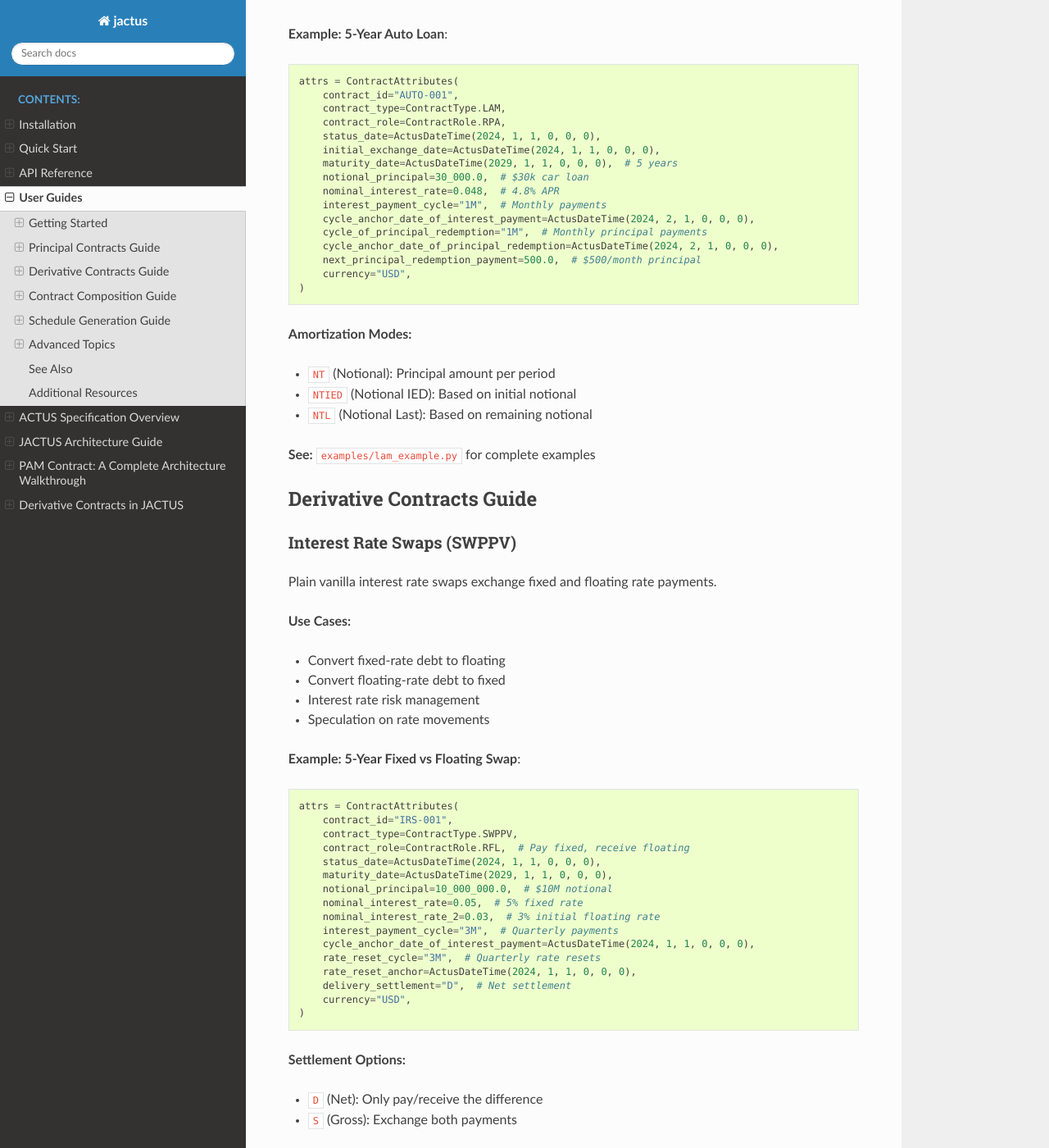
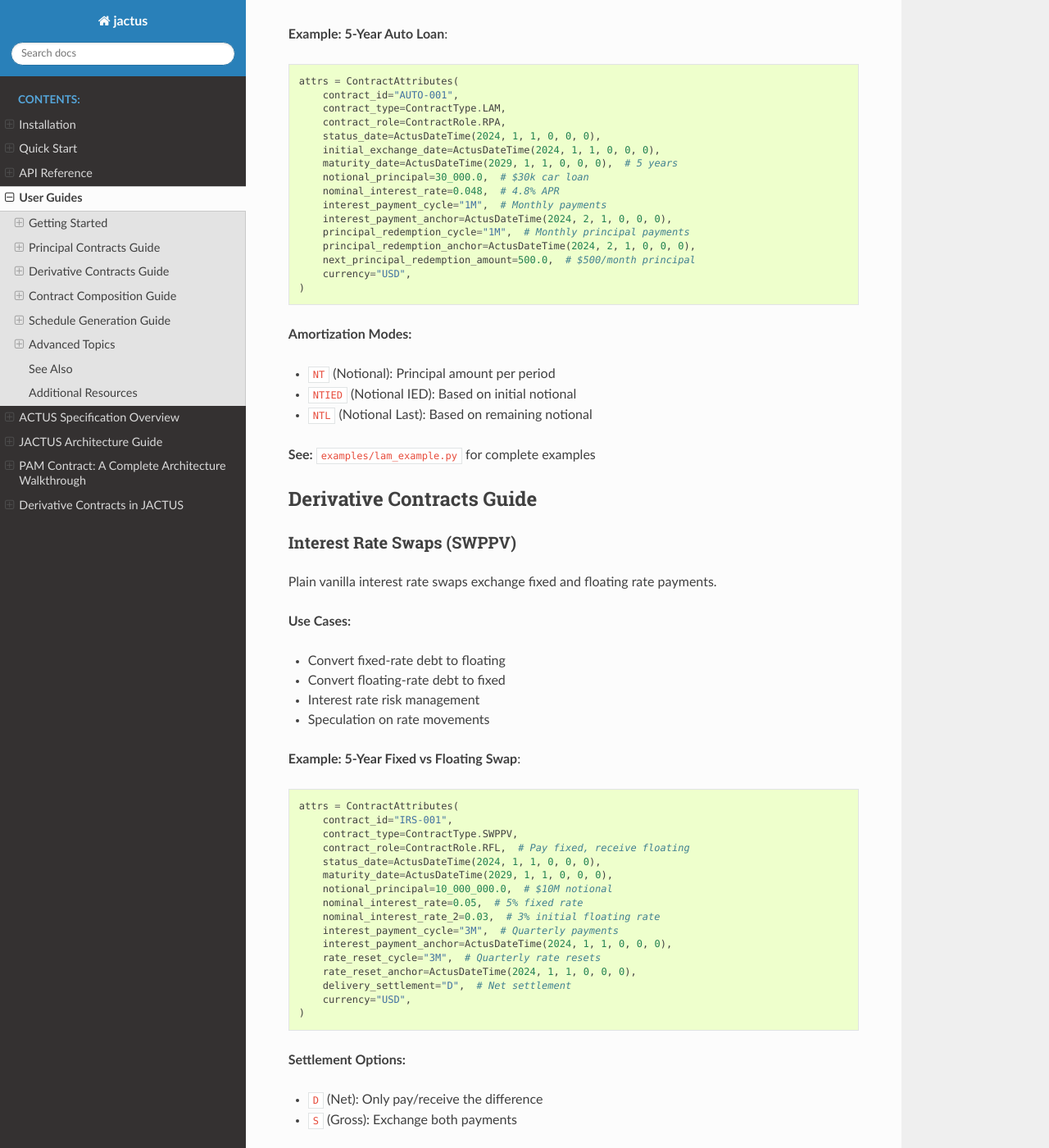
Before and after one commit to pedronahum/JACTUS, a Sphinx documentation site: the page built from docs/guides/index.rst, in a window 1280 px wide and 1400 px high, scrolled down 3351 px. Shown: the whole window at 82% size. Built offline with Sphinx 7.4.7 and the Read the Docs theme 3.1.0, drawn with Linux system fonts in a browser that asks for light colours; some of the changed text lies outside the part shown.

Commit message:
fix: correct field names in docs and examples
- interest_payment_anchor (was cycle_anchor_date_of_interest_payment)
- next_principal_redemption_amount (was next_principal_redemption_payment)
- principal_redemption_cycle (was principal_redemption_cycle_anchor)

Affected files: ARCHITECTURE.md, derivatives.md, quickstart.rst,
guides/index.rst, interest_rate_swap_example.py,
cross_currency_basis_swap_example.py, README.md version bump

```diff
--- a/docs/guides/index.rst
+++ b/docs/guides/index.rst
@@ -116,7 +116,7 @@ Principal at Maturity contracts are interest-only loans where principal is repai
         nominal_interest_rate=0.06,  # 6% annual
         day_count_convention=DayCountConvention.A360,
         interest_payment_cycle="1M",  # Monthly payments
-        cycle_anchor_date_of_interest_payment=ActusDateTime(2024, 2, 1, 0, 0, 0),
+        interest_payment_anchor=ActusDateTime(2024, 2, 1, 0, 0, 0),
         end_of_month_convention=EndOfMonthConvention.EOM,
         currency="USD",
     )
@@ -167,10 +167,10 @@ Linear amortizer contracts have fixed principal payments plus decreasing interes
         notional_principal=30_000.0,  # $30k car loan
         nominal_interest_rate=0.048,  # 4.8% APR
         interest_payment_cycle="1M",  # Monthly payments
-        cycle_anchor_date_of_interest_payment=ActusDateTime(2024, 2, 1, 0, 0, 0),
-        cycle_of_principal_redemption="1M",  # Monthly principal payments
-        cycle_anchor_date_of_principal_redemption=ActusDateTime(2024, 2, 1, 0, 0, 0),
-        next_principal_redemption_payment=500.0,  # $500/month principal
+        interest_payment_anchor=ActusDateTime(2024, 2, 1, 0, 0, 0),
+        principal_redemption_cycle="1M",  # Monthly principal payments
+        principal_redemption_anchor=ActusDateTime(2024, 2, 1, 0, 0, 0),
+        next_principal_redemption_amount=500.0,  # $500/month principal
         currency="USD",
     )
 
@@ -209,7 +209,7 @@ Plain vanilla interest rate swaps exchange fixed and floating rate payments.
         nominal_interest_rate=0.05,  # 5% fixed rate
         nominal_interest_rate_2=0.03,  # 3% initial floating rate
         interest_payment_cycle="3M",  # Quarterly payments
-        cycle_anchor_date_of_interest_payment=ActusDateTime(2024, 1, 1, 0, 0, 0),
+        interest_payment_anchor=ActusDateTime(2024, 1, 1, 0, 0, 0),
         rate_reset_cycle="3M",  # Quarterly rate resets
         rate_reset_anchor=ActusDateTime(2024, 1, 1, 0, 0, 0),
         delivery_settlement="D",  # Net settlement
--- a/docs/quickstart.rst
+++ b/docs/quickstart.rst
@@ -51,7 +51,7 @@ Complete Example
         nominal_interest_rate=0.05,  # 5% annual interest
         day_count_convention=DayCountConvention.A360,  # Actual/360
         interest_payment_cycle="3M",  # Quarterly payments
-        cycle_anchor_date_of_interest_payment=ActusDateTime(2024, 4, 1, 0, 0, 0),
+        interest_payment_anchor=ActusDateTime(2024, 4, 1, 0, 0, 0),
         end_of_month_convention=EndOfMonthConvention.SD,  # Same day
         currency="USD",
     )
@@ -200,8 +200,8 @@ Try Different Contract Types
     attrs = ContractAttributes(
         contract_type=ContractType.LAM,
         # ... same basic parameters ...
-        cycle_of_principal_redemption="3M",
-        next_principal_redemption_payment=5_000.0,  # $5k per quarter
+        principal_redemption_cycle="3M",
+        next_principal_redemption_amount=5_000.0,  # $5k per quarter
     )
 
 **Interest Rate Swap (SWPPV)**::
```
Also changed, not shown: README.md (+1 -1 lines), docs/ARCHITECTURE.md (+3 -3 lines), docs/derivatives.md (+1 -1 lines), 2 other files.
